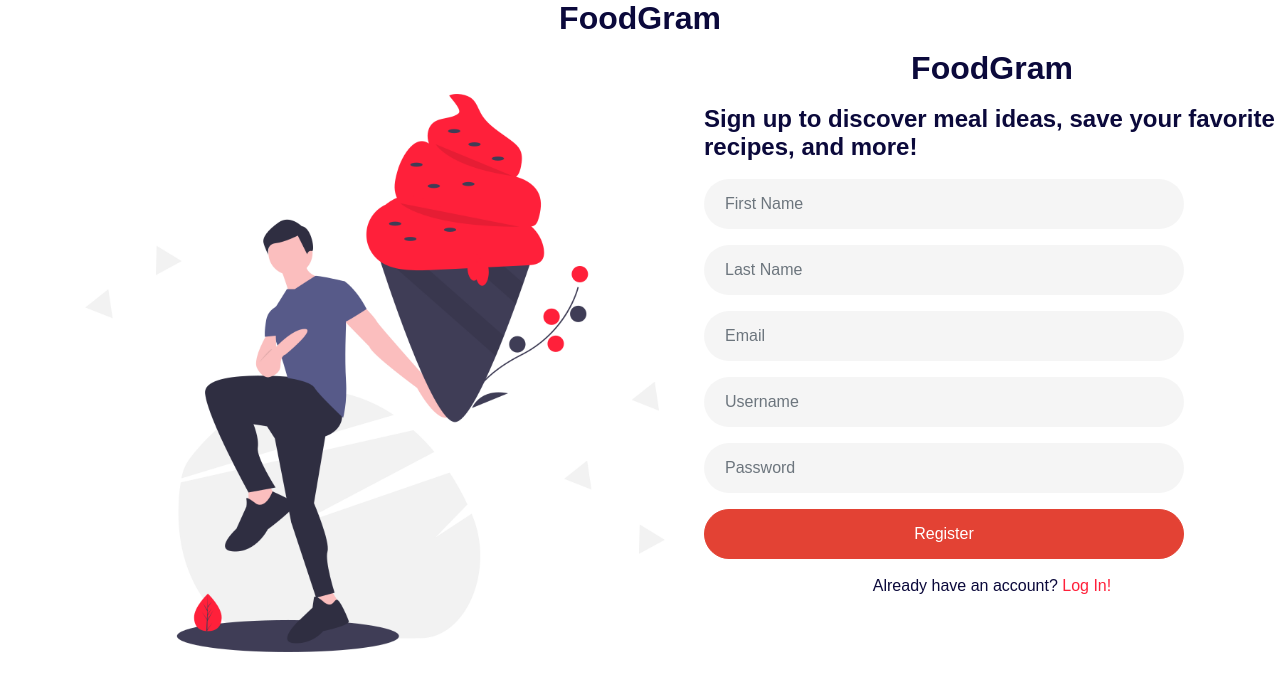
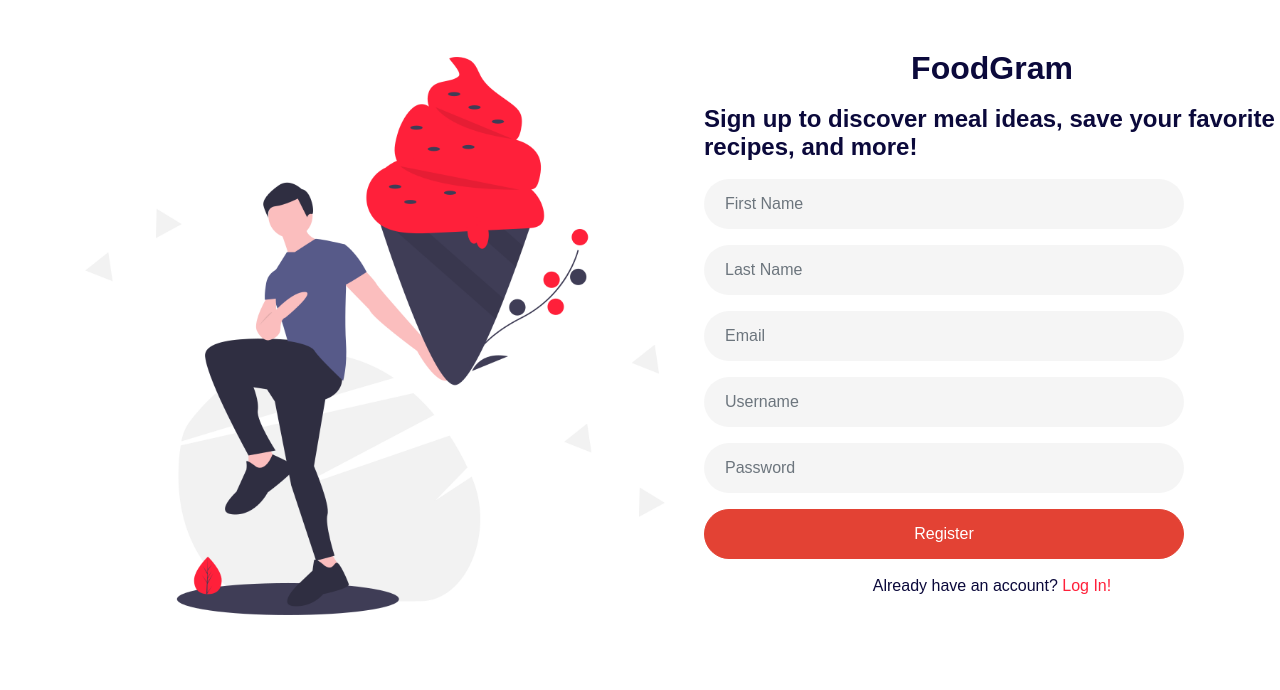
Before and after one commit to COP4331-Large-Project/FoodGram, a React (Create React App) app in the folder frontend/: page /register in a window 1280 px wide. Shown: the top 690 px of the page. Built offline with nearby package versions, Linux system fonts and the light colour scheme; a web font is replaced by a local one.

Commit message:
removed pagetitle from register

```diff
--- a/frontend/src/pages/RegisterPage.js
+++ b/frontend/src/pages/RegisterPage.js
@@ -6,7 +6,6 @@ const RegisterPage = () =>
 {
     return(
       <div>
-        <PageTitle/>
         <Register />
       </div>
     );
```
